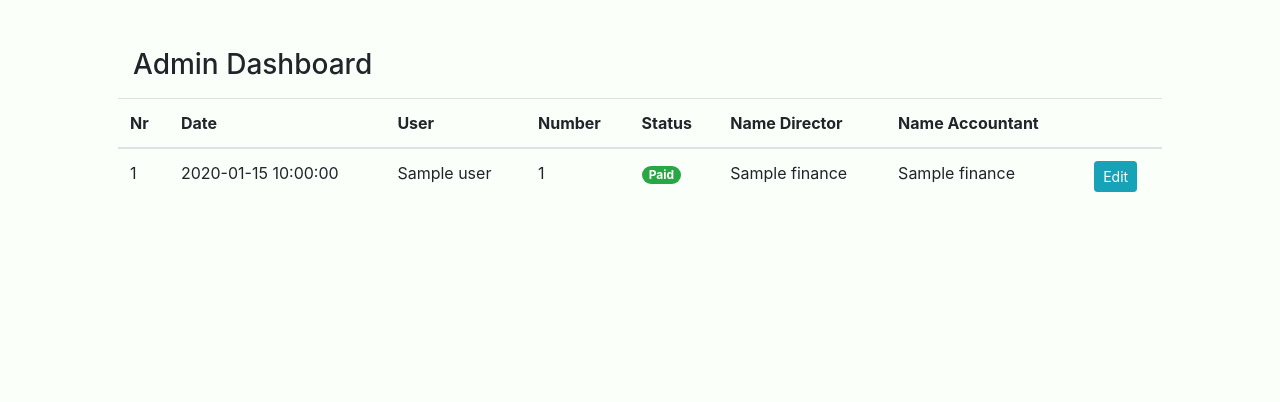
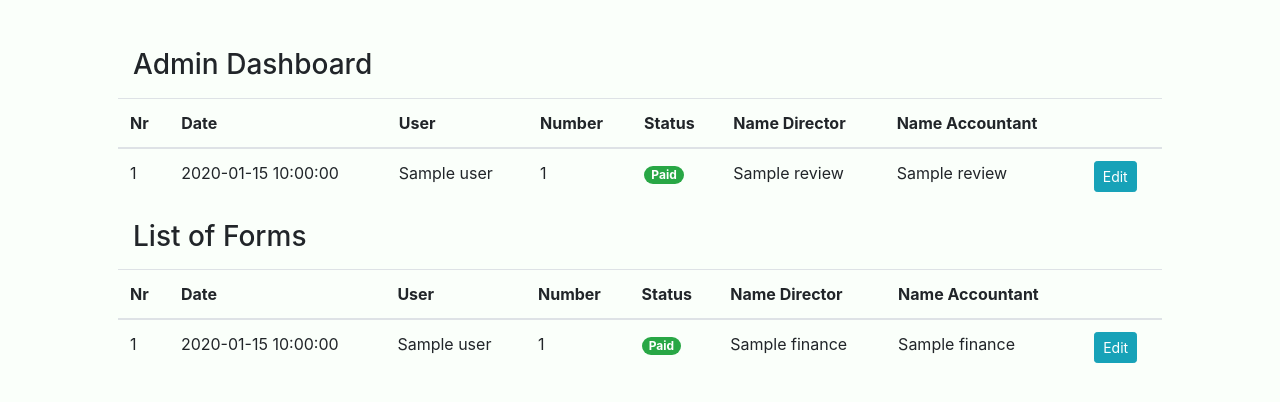
Before and after one commit to EIndriksons/CS50-2019, a Flask app: template project/templates/dashboard.html in a window 1280 px wide. Shown: the part 64-466 px from the top of the page. Run offline with Flask 2, Linux system fonts and the light colour scheme; the template is opened without the code that fills it: most values are stand-ins (such as "Sample title", 1, 10 or a date in 2020); some libraries are stand-ins or nearby versions.

Commit message:
Implemented workflow. Jinja bugfix, quick filter for admin dashboard.

```diff
--- a/project/application.py
+++ b/project/application.py
@@ -36,7 +36,7 @@ db = SQL("sqlite:///project.db")
 
 @app.route("/")
 def index():
-    return render_template("index.html")
+    return redirect('/finance')
 
 
 @app.route("/finance")
@@ -79,45 +79,47 @@ def finance_form_new():
 def finance_form(finance_id):
     """ Individual Finance form """
 
-    if request.method == "POST":
+    # check if the user can access this portion
+    user_id = db.execute("SELECT user_id FROM Finance WHERE id=:finance_id", finance_id=finance_id)
 
-    # POST variables: number, name_director, name_accountant,
+    if session["user_id"] == user_id[0]["user_id"] or session["role"] == 'Admin':
 
-        # checking if the user is Admin
-        if session["role"] == 'Admin':
+        if request.method == "POST":
 
-            # UPDATE for Finance Form information
-            finance = db.execute("UPDATE Finance SET number=:number, date=:date, text=:text, name_director=:name_director, name_accountant=:name_accountant WHERE id=:finance_id",
-                    number=request.form.get("number"),
-                    date=request.form.get("date"),
-                    text=request.form.get("text"),
-                    name_director=request.form.get("name_director"),
-                    name_accountant=request.form.get("name_accountant"),
-                    finance_id=finance_id)
+            # checking if the user is Admin for full form UPDATE
+            if session["role"] == 'Admin':
 
-        # if user is not Admin
+                # UPDATE for Finance Form information
+                finance = db.execute("UPDATE Finance SET number=:number, date=:date, text=:text, name_director=:name_director, name_accountant=:name_accountant WHERE id=:finance_id",
+                        number=request.form.get("number"),
+                        date=request.form.get("date"),
+                        text=request.form.get("text"),
+                        name_director=request.form.get("name_director"),
+                        name_accountant=request.form.get("name_accountant"),
+                        finance_id=finance_id)
+
+            # if user is not Admin
+            else:
+
+                finance = db.execute("UPDATE Finance SET date=:date, text=:text WHERE id=:finance_id",
+                        date=request.form.get("date"),
+                        text=request.form.get("text"),
+                        finance_id=finance_id)
+
+            return redirect("/finance/" + str(finance_id))
+
         else:
 
-            finance = db.execute("UPDATE Finance SET date=:date, text=:text WHERE id=:finance_id",
-                    date=request.form.get("date"),
-                    text=request.form.get("text"),
-                    finance_id=finance_id)
+            # SELECT for Finance Form information and list of Transactions
+            finance = db.execute("SELECT f.id, f.user_id, u.name || ' ' || u.surname as username, f.date, f.number, f.status, f.text, f.name_director, f.name_accountant FROM Finance f LEFT JOIN Users u ON u.id = f.user_id WHERE f.id=:id",
+                        id=finance_id)
+            transactions = db.execute("SELECT id, status, date, partner, expense, amount FROM Transactions WHERE finance_id=:finance_id",
+                        finance_id=finance_id)
 
-        return redirect("/finance/" + str(finance_id))
+            return render_template("finance_form.html", finance=finance, transactions=transactions)
 
     else:
-
-        # SELECT for Finance Form information and list of Transactions
-        finance = db.execute("SELECT f.id, f.user_id, u.name || ' ' || u.surname as username, f.date, f.number, f.status, f.text, f.name_director, f.name_accountant FROM Finance f LEFT JOIN Users u ON u.id = f.user_id WHERE f.id=:id",
-                    id=finance_id)
-        transactions = db.execute("SELECT id, status, date, partner, expense, amount FROM Transactions WHERE finance_id=:finance_id",
-                    finance_id=finance_id)
-
-        # check if the User is logged in
-        if session["user_id"] != finance[0]["user_id"]:
-            return redirect("/")
-
-        return render_template("finance_form.html", finance=finance, transactions=transactions)
+        redirect('/')
 
 
 @app.route("/finance/<finance_id>/create_transaction", methods=["GET"])
@@ -135,6 +137,105 @@ def finance_transaction_new(finance_id):
     if not transaction:
         return jsonify(False)
 
+    return jsonify(True)
+
+
+@app.route("/finance/<finance_id>/submit", methods=["GET"])
+@login_required
+def finance_submit(finance_id):
+    """ Submit Form for approval """
+
+    # check if the form is already submitted
+    status = db.execute("SELECT status FROM Finance WHERE id=:finance_id", finance_id = finance_id)
+
+    if status[0]["status"] == 'New':
+
+        # form is already submitted - unsubmit
+        unsubmit = db.execute("UPDATE Finance SET status = :status WHERE id=:finance_id",
+            status = "Draft",
+            finance_id = finance_id)
+
+        if not unsubmit:
+            return jsonify(False)
+        return jsonify(True)
+
+    else:
+
+        # form is not submited - submit
+        submit = db.execute("UPDATE Finance SET status = :status WHERE id=:finance_id",
+                status = "New",
+                finance_id = finance_id)
+
+        if not submit:
+            return jsonify(False)
+        return jsonify(True)
+
+
+@app.route("/finance/<finance_id>/assign", methods=["GET"])
+@login_required
+@login_admin_required
+def finance_assign(finance_id):
+    """ Assign Admin for Approval """
+
+    # assign form to an admin for approval
+    assign = db.execute("UPDATE Finance SET review_id = :review_id, status = :status WHERE id=:finance_id",
+                review_id = session["user_id"],
+                status = "Review",
+                finance_id = finance_id)
+
+    if not assign:
+        return jsonify(False)
+    return jsonify(True)
+
+
+@app.route("/finance/<finance_id>/accept", methods=["GET"])
+@login_required
+@login_admin_required
+def finance_accept(finance_id):
+    """ Assign Admin for Approval """
+
+    # assign form to an admin for approval
+    assign = db.execute("UPDATE Finance SET review_id = :review_id, status = :status WHERE id=:finance_id",
+                review_id = session["user_id"],
+                status = "Accepted",
+                finance_id = finance_id)
+
+    if not assign:
+        return jsonify(False)
+    return jsonify(True)
+
+
+@app.route("/finance/<finance_id>/deny", methods=["GET"])
+@login_required
+@login_admin_required
+def finance_deny(finance_id):
+    """ Assign Admin for Approval """
+
+    # assign form to an admin for approval
+    assign = db.execute("UPDATE Finance SET review_id = :review_id, status = :status WHERE id=:finance_id",
+                review_id = session["user_id"],
+                status = "Denied",
+                finance_id = finance_id)
+
+    if not assign:
+        return jsonify(False)
+    return jsonify(True)
+
+
+@app.route("/finance/<finance_id>/paid", methods=["GET"])
+@login_required
+@login_admin_required
+def finance_paid(finance_id):
+    """ Assign Admin for Approval """
+
+    # assign form to an admin for approval
+    assign = db.execute("UPDATE Finance SET review_id = :review_id, status = :status WHERE id=:finance_id",
+                review_id = session["user_id"],
+                status = "Paid",
+                finance_id = finance_id)
+
+    if not assign:
+        return jsonify(False)
     return jsonify(True)
 
 
@@ -174,7 +275,12 @@ def dashboard():
                                LEFT JOIN Users u ON u.id = f.user_id
                                ORDER BY date""")
 
-    return render_template("dashboard.html", dashboards=dashboards)
+    reviews = db.execute("""SELECT f.id, u.name || ' ' || u.surname as user, f.date, f.number, f.status, f.name_director, f.name_accountant FROM Finance f
+                               LEFT JOIN Users u ON u.id = f.user_id
+                               WHERE f.status in ('Review', 'New')
+                               ORDER BY date""")
+
+    return render_template("dashboard.html", dashboards=dashboards, reviews=reviews)
 
 
 # @app.route("/dashboard/<finance_id>", methods=["GET", "POST"])
--- a/project/templates/dashboard.html
+++ b/project/templates/dashboard.html
@@ -5,8 +5,56 @@
 {% endblock %}
 
 {% block main %}
+    {% if reviews %}
+        <div class="container">
+            <div class="float-left mb-2"><h3>Admin Dashboard</h2></div>
+        </div>
+        <table class="table table-hover" id="content">
+            <thead>
+                <tr>
+                    <th>Nr</th>
+                    <th>Date</th>
+                    <th>User</th>
+                    <th>Number</th>
+                    <th>Status</th>
+                    <th>Name Director</th>
+                    <th>Name Accountant</th>
+                    <th></th>
+                </tr>
+            </thead>
+            <tbody>
+                {% for review in reviews %}
+                    <tr>
+                        <td>{{ loop.index }}</td>
+                        <td>{{ review.date }}</td>
+                        <td>{{ review.user }}</td>
+                        <td>{{ review.number }}</td>
+                        {% if review.status == "Draft" %}
+                            <td><span class="badge badge-pill badge-secondary">{{ review.status }}</span></td>
+                        {% elif review.status == "New" %}
+                            <td><span class="badge badge-pill badge-primary">{{ review.status }}</span></td>
+                        {% elif review.status == "Review" %}
+                            <td><span class="badge badge-pill badge-warning">{{ review.status }}</span></td>
+                        {% elif review.status == "Accepted" or review.status == "Paid" %}
+                            <td><span class="badge badge-pill badge-success">{{ review.status }}</span></td>
+                        {% elif review.status == "Denied" %}
+                            <td><span class="badge badge-pill badge-danger">{{ review.status }}</span></td>
+                        {% else %}
+                            <td><span class="badge badge-pill badge-light">{{ review.status }}</span></td>
+                        {% endif %}
+                        <td>{{ review.name_director }}</td>
+                        <td>{{ review.name_accountant }}</td>
+                        <td>
+                            <a class="btn btn-info btn-sm" href="/finance/{{ review.id }}">Edit</a>
+                        </td>
+                    </tr>
+                {% endfor %}
+            </tbody>
+        </table>
+    {% endif %}
+
     <div class="container">
-        <div class="float-left mb-2"><h3>Admin Dashboard</h2></div>
+        <div class="float-left mb-2"><h3>List of Forms</h2></div>
     </div>
     <table class="table table-hover" id="content">
         <thead>
@@ -32,7 +80,7 @@
                         <td><span class="badge badge-pill badge-secondary">{{ finance.status }}</span></td>
                     {% elif finance.status == "New" %}
                         <td><span class="badge badge-pill badge-primary">{{ finance.status }}</span></td>
-                    {% elif finance.status == "In Progress" %}
+                    {% elif finance.status == "Review" %}
                         <td><span class="badge badge-pill badge-warning">{{ finance.status }}</span></td>
                     {% elif finance.status == "Accepted" or finance.status == "Paid" %}
                         <td><span class="badge badge-pill badge-success">{{ finance.status }}</span></td>
--- a/project/templates/finance.html
+++ b/project/templates/finance.html
@@ -34,7 +34,7 @@
                         <td><span class="badge badge-pill badge-secondary">{{ finance.status }}</span></td>
                     {% elif finance.status == "New" %}
                         <td><span class="badge badge-pill badge-primary">{{ finance.status }}</span></td>
-                    {% elif finance.status == "In Progress" %}
+                    {% elif finance.status == "Review" %}
                         <td><span class="badge badge-pill badge-warning">{{ finance.status }}</span></td>
                     {% elif finance.status == "Accepted" or finance.status == "Paid" %}
                         <td><span class="badge badge-pill badge-success">{{ finance.status }}</span></td>
```
Also changed, not shown: project/templates/finance_form.html (+87 -11 lines).
